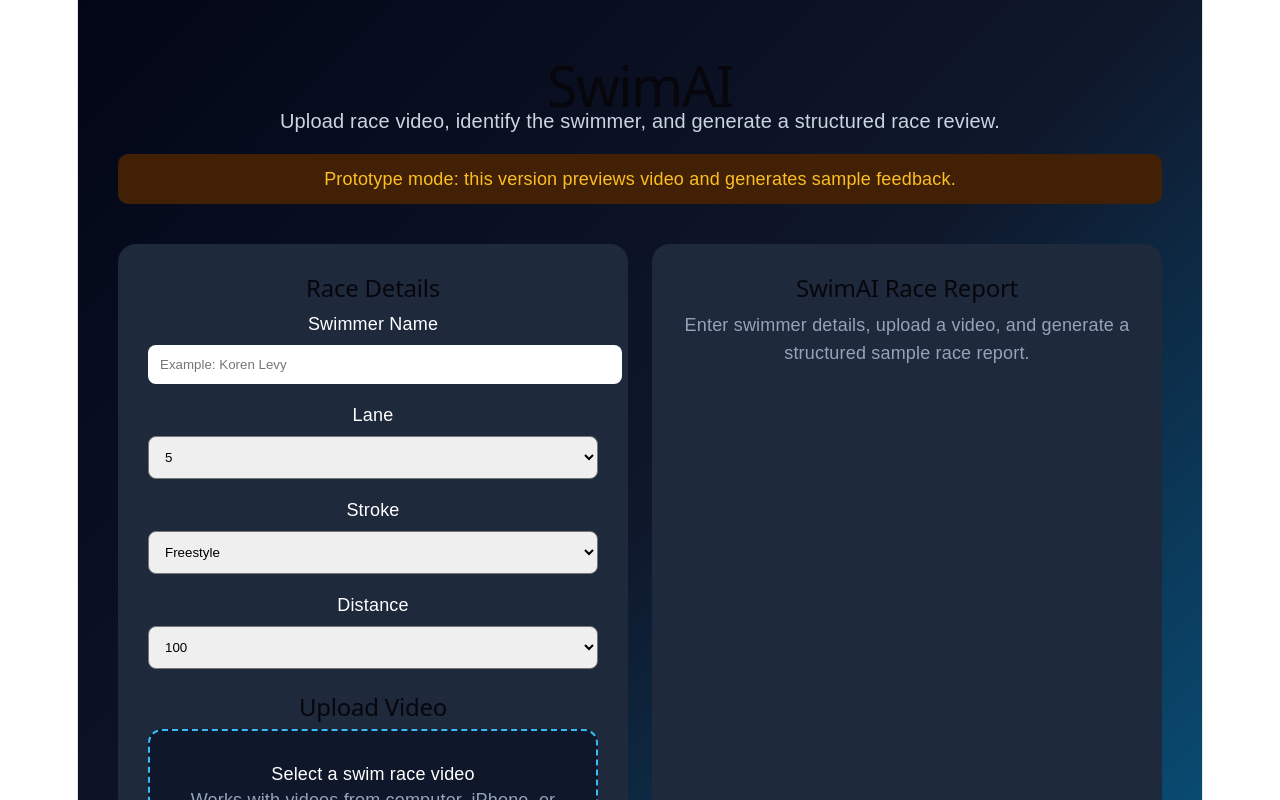
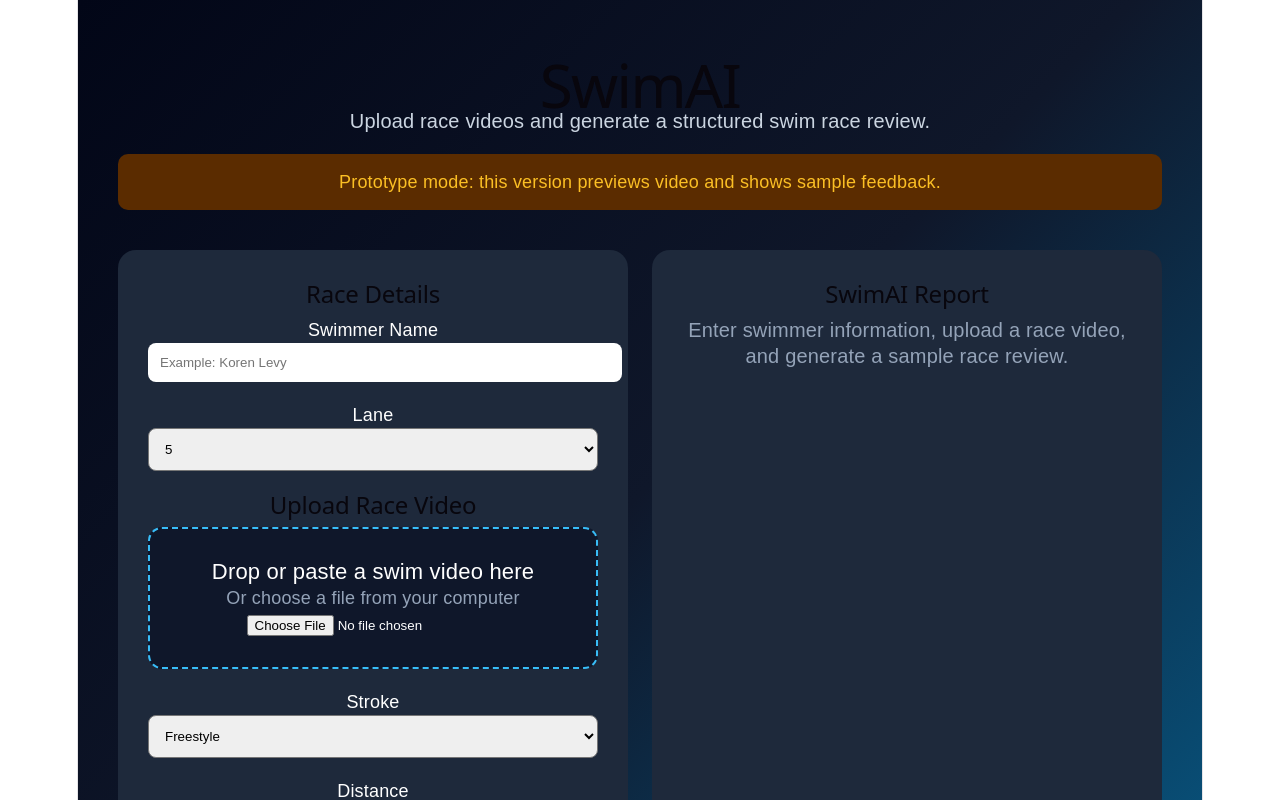
Before and after one commit to maayanilevy23-commits/swimai, a React (Vite) app: page / in a window 1280 px wide. Shown: the top 800 px of the page. Built offline with nearby package versions, Linux system fonts and the light colour scheme.

Commit message:
Update App.jsx

```diff
--- a/src/App.jsx
+++ b/src/App.jsx
@@ -1,4 +1,4 @@
-  import { useState } from "react";
+import { useState } from "react";
 
 function App() {
   const [showResult, setShowResult] = useState(false);
@@ -9,29 +9,42 @@ function App() {
   const [swimmerName, setSwimmerName] = useState("");
   const [lane, setLane] = useState("5");
 
+  const handleVideo = (file) => {
+    if (!file) return;
+
+    if (!file.type.startsWith("video/")) {
+      alert("Please upload a video file.");
+      return;
+    }
+
+    setFileName(file.name);
+    setVideoUrl(URL.createObjectURL(file));
+    setShowResult(false);
+  };
+
   return (
     <div style={{
       minHeight: "100vh",
-      background: "linear-gradient(135deg, #020617, #0f172a, #075985)",
+      background: "linear-gradient(135deg,#020617,#0f172a,#075985)",
       color: "white",
       fontFamily: "Arial",
       padding: "40px"
     }}>
-      <div style={{maxWidth: "1100px", margin: "0 auto"}}>
-        <div style={{textAlign: "center", marginBottom: "40px"}}>
-          <h1 style={{fontSize: "56px", marginBottom: "10px"}}>SwimAI</h1>
-          <p style={{color:"#cbd5e1", fontSize:"20px"}}>
-            Upload race video, identify the swimmer, and generate a structured race review.
+      <div style={{ maxWidth: "1200px", margin: "0 auto" }}>
+        <div style={{ textAlign: "center", marginBottom: "40px" }}>
+          <h1 style={{ fontSize: "60px", marginBottom: "10px" }}>SwimAI</h1>
+          <p style={{ fontSize: "20px", color: "#cbd5e1" }}>
+            Upload race videos and generate a structured swim race review.
           </p>
-          <p style={{
-            color:"#fbbf24",
-            background:"#422006",
-            padding:"12px",
-            borderRadius:"10px",
-            marginTop:"20px"
+          <div style={{
+            marginTop: "20px",
+            background: "#5b2c00",
+            color: "#fbbf24",
+            padding: "15px",
+            borderRadius: "10px"
           }}>
-            Prototype mode: this version previews video and generates sample feedback.
-          </p>
+            Prototype mode: this version previews video and shows sample feedback.
+          </div>
         </div>
 
         <div style={{
@@ -46,64 +59,91 @@ function App() {
           }}>
             <h2>Race Details</h2>
 
-            <label>Swimmer Name</label>
+            <p>Swimmer Name</p>
             <input
               type="text"
               placeholder="Example: Koren Levy"
               value={swimmerName}
-              onChange={(e) => {
-                setSwimmerName(e.target.value);
-                setShowResult(false);
-              }}
+              onChange={(e) => setSwimmerName(e.target.value)}
               style={{
                 width: "100%",
                 padding: "12px",
-                marginTop: "8px",
-                marginBottom: "18px",
                 borderRadius: "8px",
-                border: "none"
+                border: "none",
+                marginBottom: "20px"
               }}
             />
 
-            <label>Lane</label>
+            <p>Lane</p>
             <select
               value={lane}
-              onChange={(e) => {
-                setLane(e.target.value);
-                setShowResult(false);
+              onChange={(e) => setLane(e.target.value)}
+              style={{ width: "100%", padding: "12px", borderRadius: "8px", marginBottom: "20px" }}
+            >
+              {[1,2,3,4,5,6,7,8].map((n) => <option key={n}>{n}</option>)}
+            </select>
+
+            <h2>Upload Race Video</h2>
+
+            <div
+              onDragOver={(e) => e.preventDefault()}
+              onDrop={(e) => {
+                e.preventDefault();
+                handleVideo(e.dataTransfer.files[0]);
+              }}
+              onPaste={(e) => {
+                const file = e.clipboardData.files[0];
+                handleVideo(file);
               }}
               style={{
-                width: "100%",
-                padding: "12px",
-                marginTop: "8px",
-                marginBottom: "18px",
-                borderRadius: "8px"
+                border: "2px dashed #38bdf8",
+                borderRadius: "14px",
+                padding: "30px",
+                textAlign: "center",
+                background: "#0f172a",
+                marginBottom: "20px"
               }}
             >
-              <option>1</option>
-              <option>2</option>
-              <option>3</option>
-              <option>4</option>
-              <option>5</option>
-              <option>6</option>
-              <option>7</option>
-              <option>8</option>
-            </select>
+              <p style={{ fontSize: "22px" }}>Drop or paste a swim video here</p>
+              <p style={{ color: "#94a3b8" }}>
+                Or choose a file from your computer
+              </p>
 
-            <label>Stroke</label>
+              <input
+                type="file"
+                accept="video/*,.mov,.mp4,.m4v"
+                onChange={(e) => handleVideo(e.target.files[0])}
+              />
+
+              {fileName && (
+                <p style={{ marginTop: "15px", color: "#38bdf8" }}>
+                  Selected video: {fileName}
+                </p>
+              )}
+            </div>
+
+            {videoUrl && (
+              <>
+                <h3>Video Preview</h3>
+                <video
+                  src={videoUrl}
+                  controls
+                  playsInline
+                  style={{
+                    width: "100%",
+                    borderRadius: "12px",
+                    marginBottom: "20px",
+                    background: "black"
+                  }}
+                />
+              </>
+            )}
+
+            <p>Stroke</p>
             <select
               value={stroke}
-              onChange={(e) => {
-                setStroke(e.target.value);
-                setShowResult(false);
-              }}
-              style={{
-                width: "100%",
-                padding: "12px",
-                marginTop: "8px",
-                marginBottom: "18px",
-                borderRadius: "8px"
-              }}
+              onChange={(e) => setStroke(e.target.value)}
+              style={{ width: "100%", padding: "12px", borderRadius: "8px", marginBottom: "20px" }}
             >
               <option>Freestyle</option>
               <option>Backstroke</option>
@@ -111,20 +151,11 @@ function App() {
               <option>Butterfly</option>
             </select>
 
-            <label>Distance</label>
+            <p>Distance</p>
             <select
               value={distance}
-              onChange={(e) => {
-                setDistance(e.target.value);
-                setShowResult(false);
-              }}
-              style={{
-                width: "100%",
-                padding: "12px",
-                marginTop: "8px",
-                marginBottom: "24px",
-                borderRadius: "8px"
-              }}
+              onChange={(e) => setDistance(e.target.value)}
+              style={{ width: "100%", padding: "12px", borderRadius: "8px", marginBottom: "20px" }}
             >
               <option>50</option>
               <option>100</option>
@@ -132,68 +163,19 @@ function App() {
               <option>500</option>
             </select>
 
-            <h2>Upload Video</h2>
-
-            <div style={{
-              border: "2px dashed #38bdf8",
-              borderRadius: "14px",
-              padding: "30px",
-              textAlign: "center",
-              marginBottom: "20px",
-              background: "#0f172a"
-            }}>
-              <p style={{fontSize:"18px"}}>Select a swim race video</p>
-              <p style={{color:"#94a3b8"}}>
-                Works with videos from computer, iPhone, or Photos library
-              </p>
-
-              <input
-                type="file"
-                accept="video/*"
-                onChange={(e) => {
-                  const file = e.target.files[0];
-                  if (file) {
-                    setFileName(file.name);
-                    setVideoUrl(URL.createObjectURL(file));
-                    setShowResult(false);
-                  }
-                }}
-              />
-
-              {fileName && (
-                <p style={{color:"#38bdf8", marginTop:"15px"}}>
-                  Selected video: {fileName}
-                </p>
-              )}
-            </div>
-
-            {videoUrl && (
-              <div style={{marginBottom: "24px"}}>
-                <h3>Video Preview</h3>
-                <video
-                  src={videoUrl}
-                  controls
-                  style={{
-                    width: "100%",
-                    borderRadius: "12px",
-                    background: "black"
-                  }}
-                />
-              </div>
-            )}
-
             <button
+              onClick={() => setShowResult(true)}
               style={{
                 width: "100%",
                 padding: "15px",
                 background: "#38bdf8",
+                color: "white",
                 border: "none",
                 borderRadius: "10px",
                 cursor: "pointer",
-                fontWeight: "bold",
-                fontSize: "16px"
+                fontSize: "18px",
+                fontWeight: "bold"
               }}
-              onClick={() => setShowResult(true)}
             >
               Generate Sample Race Review
             </button>
@@ -204,64 +186,60 @@ function App() {
             padding: "30px",
             borderRadius: "18px"
           }}>
-            <h2>SwimAI Race Report</h2>
+            <h2>SwimAI Report</h2>
 
             {!showResult && (
-              <p style={{color:"#94a3b8", lineHeight:"1.6"}}>
-                Enter swimmer details, upload a video, and generate a structured sample race report.
+              <p style={{ color: "#94a3b8", fontSize: "20px" }}>
+                Enter swimmer information, upload a race video, and generate a sample race review.
               </p>
             )}
 
             {showResult && (
-              <div>
+              <>
                 <div style={{
                   background: "#0f172a",
                   padding: "20px",
-                  borderRadius: "14px",
+                  borderRadius: "12px",
                   marginBottom: "20px"
                 }}>
-                  <p><strong>Swimmer:</strong> {swimmerName || "Not entered"}</p>
+                  <p><strong>Swimmer:</strong> {swimmerName || "Not Entered"}</p>
                   <p><strong>Event:</strong> {distance} {stroke}</p>
                   <p><strong>Lane:</strong> {lane}</p>
-                  <p><strong>Video:</strong> {fileName || "No video selected"}</p>
-                  <h1 style={{color:"#38bdf8"}}>82/100</h1>
-                  <p style={{color:"#cbd5e1"}}>Sample Race Score</p>
+                  <p><strong>Video:</strong> {fileName || "No Video Uploaded"}</p>
+                  <h1 style={{ color: "#38bdf8" }}>82 / 100</h1>
+                  <p>Sample Race Score</p>
                 </div>
 
-                <div style={{background:"#052e2b", padding:"18px", borderRadius:"12px", marginBottom:"16px"}}>
+                <div style={{ background: "#052e2b", padding: "18px", borderRadius: "12px", marginBottom: "15px" }}>
                   <h3>Race Summary</h3>
+                  <p>{swimmerName || "The swimmer"} demonstrated a strong first half with consistent tempo and good body position.</p>
+                </div>
+
+                <div style={{ background: "#0f172a", padding: "18px", borderRadius: "12px", marginBottom: "15px" }}>
+                  <h3>Start & Breakout</h3>
+                  <p>✅ Strong push-off from the start.</p>
+                  <p>⚠️ Breakout timing will be evaluated when full video AI is enabled.</p>
+                </div>
+
+                <div style={{ background: "#0f172a", padding: "18px", borderRadius: "12px", marginBottom: "15px" }}>
+                  <h3>Stroke Analysis</h3>
+                  <p>✅ Good early-race rhythm.</p>
+                  <p>⚠️ Stroke length appears to decrease late in the race.</p>
+                </div>
+
+                <div style={{ background: "#3b1d0b", padding: "18px", borderRadius: "12px", marginBottom: "15px" }}>
+                  <h3>Turn Analysis</h3>
+                  <p>⚠️ Future versions will estimate turn efficiency and wall speed automatically.</p>
+                </div>
+
+                <div style={{ background: "#0f172a", padding: "18px", borderRadius: "12px" }}>
+                  <h3>Coach Recommendation</h3>
                   <p>
-                    {swimmerName || "The swimmer"} shows a solid overall race pattern with good early tempo
-                    and a controlled body line. The main opportunity is maintaining efficiency late in the race.
+                    Focus on maintaining stroke length under fatigue, improving wall transitions,
+                    and preserving tempo through the final section of the race.
                   </p>
                 </div>
-
-                <div style={{background:"#0f172a", padding:"18px", borderRadius:"12px", marginBottom:"16px"}}>
-                  <h3>Start & Breakout</h3>
-                  <p>✅ Strong push-off and early acceleration.</p>
-                  <p>⚠️ Breakout timing should be reviewed once real video analysis is added.</p>
-                </div>
-
-                <div style={{background:"#0f172a", padding:"18px", borderRadius:"12px", marginBottom:"16px"}}>
-                  <h3>Stroke Analysis</h3>
-                  <p>✅ Consistent stroke rhythm through the first half.</p>
-                  <p>⚠️ Stroke length appears to shorten late in the race.</p>
-                </div>
-
-                <div style={{background:"#3b1d0b", padding:"18px", borderRadius:"12px", marginBottom:"16px"}}>
-                  <h3>Turn Analysis</h3>
-                  <p>⚠️ Turn rotation and wall speed should be a focus area.</p>
-                  <p>⚠️ Future video AI will estimate time lost or gained at each wall.</p>
-                </div>
-
-                <div style={{background:"#0f172a", padding:"18px", borderRadius:"12px"}}>
-                  <h3>Coach Recommendation</h3>
-                  <p style={{lineHeight:"1.6"}}>
-                    Focus practice on maintaining stroke length under fatigue, faster wall transitions,
-                    and consistent breakout timing.
-                  </p>
-                </div>
-              </div>
+              </>
             )}
           </div>
         </div>
```
